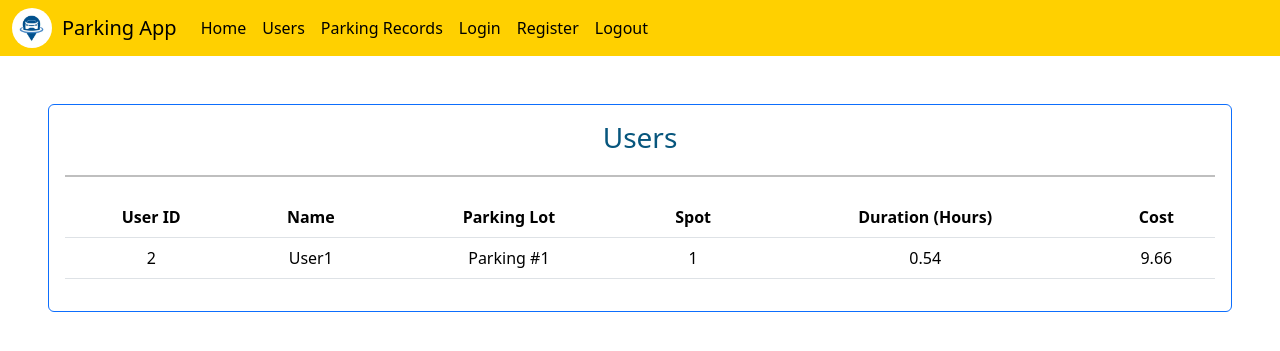
After one commit to 24f2000817/parking_app_24f2000817, a Flask app: page /records in a window 1280 px wide. The commit adds this page. Shown: the top 351 px of the page. Run offline with Flask 3, Linux system fonts and the light colour scheme; a user stored in the database is signed in.

Commit message:
Milestone-VP Summary-Users-Admin

```diff
--- a/controllers/routes.py
+++ b/controllers/routes.py
@@ -203,8 +203,9 @@ def release(spot_id):
         current_timestamp = datetime.now(ist)
         if request.method == "GET":
             if reservation:
-                total_cost = round((current_timestamp - ist.localize(reservation.parking_timestamp)).total_seconds() / 3600 * reservation.cost_per_hour,2)
-                return render_template("release.html", spot=spot, reservation=reservation, total_cost=total_cost, current_timestamp=current_timestamp)
+                duration = (current_timestamp - ist.localize(reservation.parking_timestamp)).total_seconds() / 3600
+                total_cost = round(duration * reservation.cost_per_hour,2)
+                return render_template("release.html", spot=spot, reservation=reservation, total_cost=total_cost, current_timestamp=current_timestamp, duration=duration)
             else:
                 flash("No active reservation found for this spot.", "error")
                 return redirect(url_for("home"))
@@ -221,3 +222,12 @@ def release(spot_id):
     else:
         flash("You need to log in to release a parking spot.", "error")
         return redirect(url_for("login"))
+
+@app.route("/records")
+def records():
+    if session.get("user_email") == 'admin@gmail.com':
+        reservations = Reservation.query.all()
+        return render_template("records.html", reservations=reservations)
+    else:
+        flash("You do not have permission to access this page.", "error")
+        return redirect(url_for("home"))
--- a/templates/navbar.html
+++ b/templates/navbar.html
@@ -12,6 +12,9 @@
         </li>
         <li class="nav-item">
           <a class="nav-link active" aria-current="page" href="{{ url_for('users') }}">Users</a>
+        </li>
+        <li class="nav-item">
+          <a class="nav-link active" aria-current="page" href="{{ url_for('records') }}"> Parking Records</a>
         <li class="nav-item">
           <a class="nav-link active" aria-current="page" href="{{ url_for('login') }}">Login</a>
         </li>
--- /dev/null
+++ b/templates/records.html
@@ -0,0 +1,37 @@
+{% extends 'base.html' %}
+{% block title %}Users - Vehicle Parking App{% endblock title %}
+{% block body %}
+<div>
+    <div class="card border-primary m-5">
+        <div class="card-body">
+            <h3 class="text-center" style="color:  #07567d;">Users </h3>
+            <hr style="border: 1px solid #000; width: 100%; margin: 20px auto;">
+            <table class="table table-hover" style="text-align: center;">
+                <thead >
+                <tr>
+                    <th scope="col">User ID</th>
+                    <th scope="col">Name</th>
+                    <th scope="col">Parking Lot</th>
+                    <th scope="col">Spot</th>
+                    <th scope="col">Duration (Hours)</th>
+                    <th scope="col">Cost</th>
+                </tr>
+                </thead>
+                <tbody>
+                {% for r in reservations %}
+                <tr>
+                    <td>{{ r.user_id }}</td>
+                    <td>{{ r.user.username }}</td>
+                    <td>{{ r.spot.lot.prime_location_name }}</td>
+                    <td>{{ r.spot.id }}</td>
+                    {% set duration = (r.leaving_timestamp - r.parking_timestamp).total_seconds() / 3600 if r.leaving_timestamp else 'N/A' %}
+                    <td>{{ "%.2f"|format(duration) if duration != 'N/A' else 'N/A' }}</td>
+                    <td>{{ "%.2f"|format(r.cost_per_hour * duration) if duration != 'N/A' else 'N/A' }}</td>
+                </tr>
+                {% endfor %}
+                </tbody>
+            </table>
+        </div>
+    </div>
+</div>
+{% endblock body %}
--- a/templates/userdashboard.html
+++ b/templates/userdashboard.html
@@ -15,6 +15,7 @@
                             <th scope="col">Parking Date</th>
                             <th scope="col">Parking Time</th>
                             <th scope="col">Leave Time</th>
+                            <th scope="col">Duration(Hours)</th>
                             <th scope="col"> Action</th>
                         </tr>
                     </thead>
@@ -27,6 +28,8 @@
                             <td>{{ reservation.parking_timestamp.strftime('%d %b %Y')}}</td>
                             <td>{{ reservation.parking_timestamp.strftime('%H:%M:%S') }}</td>
                             <td>{{ reservation.leaving_timestamp.strftime('%H:%M:%S') if reservation.leaving_timestamp else 'N/A' }}</td>
+                            {% set duration = (reservation.leaving_timestamp - reservation.parking_timestamp).total_seconds() / 3600 if reservation.leaving_timestamp else 'N/A' %}
+                            <td>{{ "%.2f"|format(duration) if duration != 'N/A' else 'N/A' }}</td>
                             <td>
                                 <a class="btn btn-outline-primary" href="{{ url_for('release',spot_id=reservation.spot.id) }}" role="button" > Release </a>
                             </td>
```
